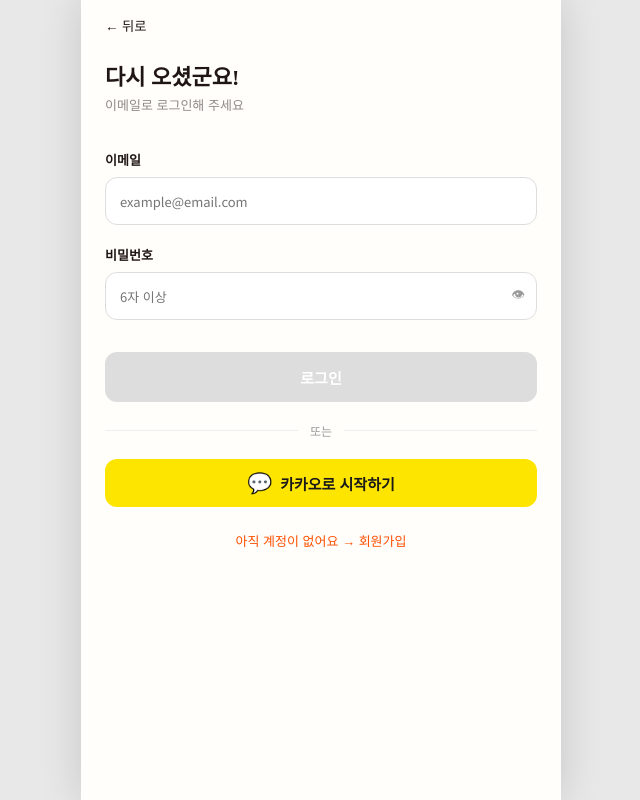
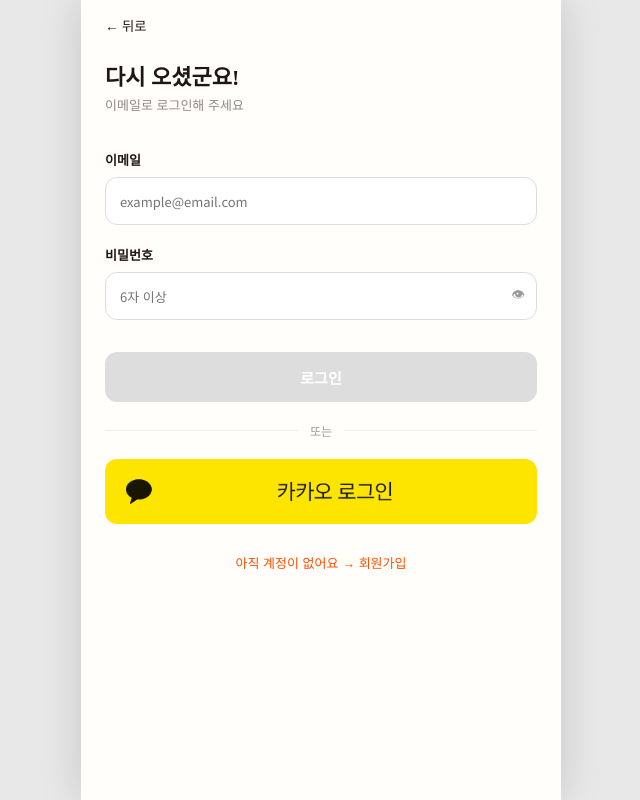
Before and after one commit to Seongwonp/hwaseong-eats, a React (Vite) app in the folder demo/: page /login in a window 1280 px wide. Shown: the whole page, without its empty margins (319-959 px from the left). Built offline with nearby package versions, Linux system fonts and the light colour scheme; no server answers.

Commit message:
feat(demo): 카카오 공식 로그인 이미지 버튼으로 교체

```diff
--- a/demo/src/pages/LoginPage.jsx
+++ b/demo/src/pages/LoginPage.jsx
@@ -128,16 +128,9 @@
         <button
           onClick={handleKakaoLogin}
           disabled={kakaoLoading}
-          style={{
-            width: '100%', height: 48,
-            background: '#FEE500', color: '#191919',
-            border: 'none', borderRadius: 12,
-            fontSize: 15, fontWeight: 700, cursor: 'pointer',
-            display: 'flex', alignItems: 'center', justifyContent: 'center', gap: 8,
-          }}
+          style={{ width: '100%', background: 'none', border: 'none', cursor: 'pointer', padding: 0, opacity: kakaoLoading ? 0.6 : 1 }}
         >
-          <span style={{ fontSize: 20 }}>💬</span>
-          {kakaoLoading ? '로그인 중...' : '카카오로 시작하기'}
+          <img src="/kakao_login_large_wide.png" alt="카카오로 시작하기" style={{ width: '100%', display: 'block', borderRadius: 12 }} />
         </button>
 
         <div style={{ textAlign: 'center', marginTop: 20 }}>
--- a/demo/src/pages/SignupPage.jsx
+++ b/demo/src/pages/SignupPage.jsx
@@ -123,13 +123,8 @@
         </div>
 
         <button onClick={handleKakaoLogin} disabled={kakaoLoading}
-          style={{
-            width: '100%', height: 48, background: '#FEE500', color: '#191919',
-            border: 'none', borderRadius: 12, fontSize: 15, fontWeight: 700, cursor: 'pointer',
-            display: 'flex', alignItems: 'center', justifyContent: 'center', gap: 8,
-          }}>
-          <span style={{ fontSize: 20 }}>💬</span>
-          {kakaoLoading ? '로그인 중...' : '카카오로 시작하기'}
+          style={{ width: '100%', background: 'none', border: 'none', cursor: 'pointer', padding: 0, opacity: kakaoLoading ? 0.6 : 1 }}>
+          <img src="/kakao_login_large_wide.png" alt="카카오로 시작하기" style={{ width: '100%', display: 'block', borderRadius: 12 }} />
         </button>
 
         <div style={{ textAlign: 'center', marginTop: 12 }}>
```
Also changed, not shown: demo/public/kakao_login_large_wide.png (added).
